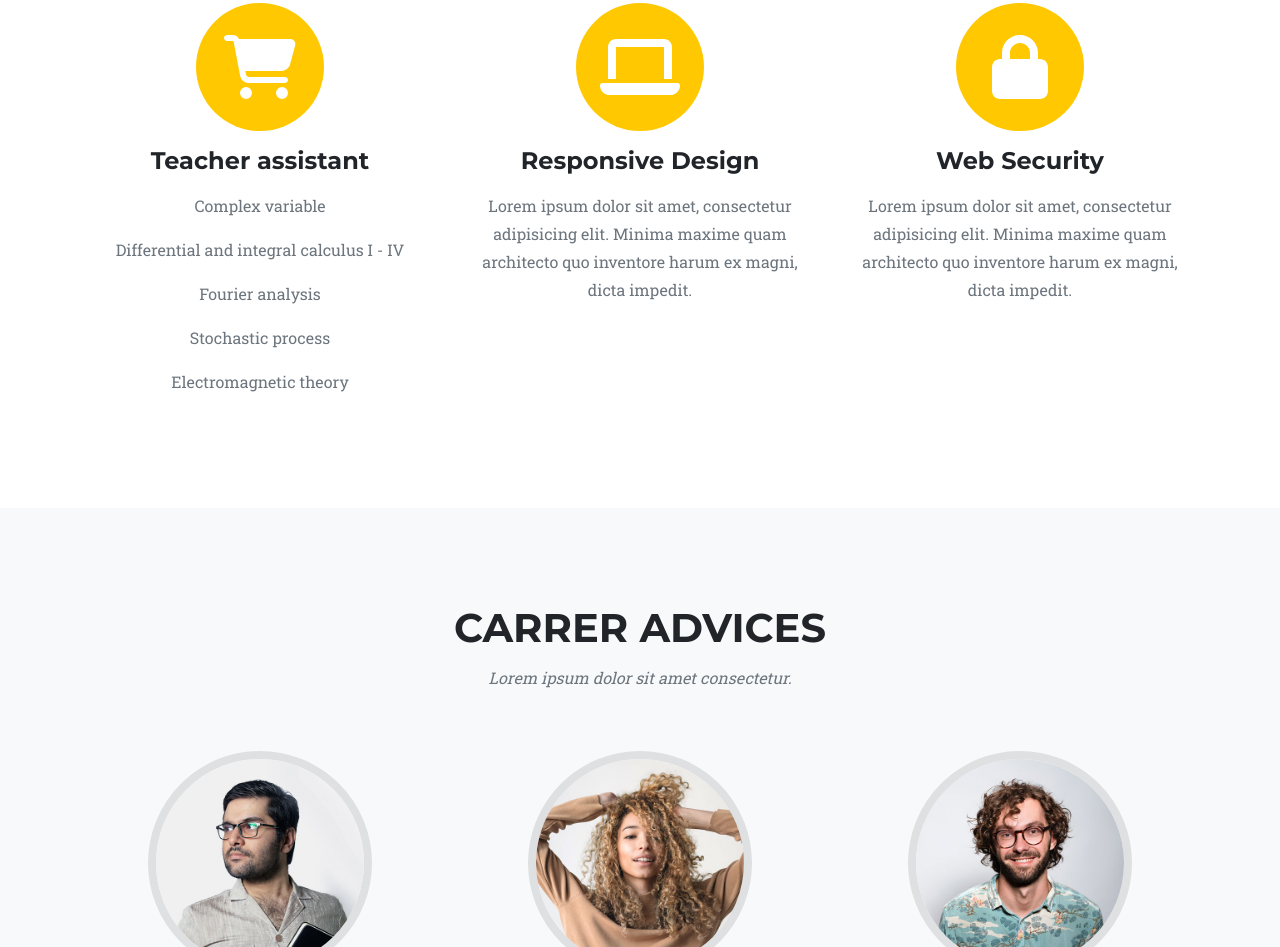
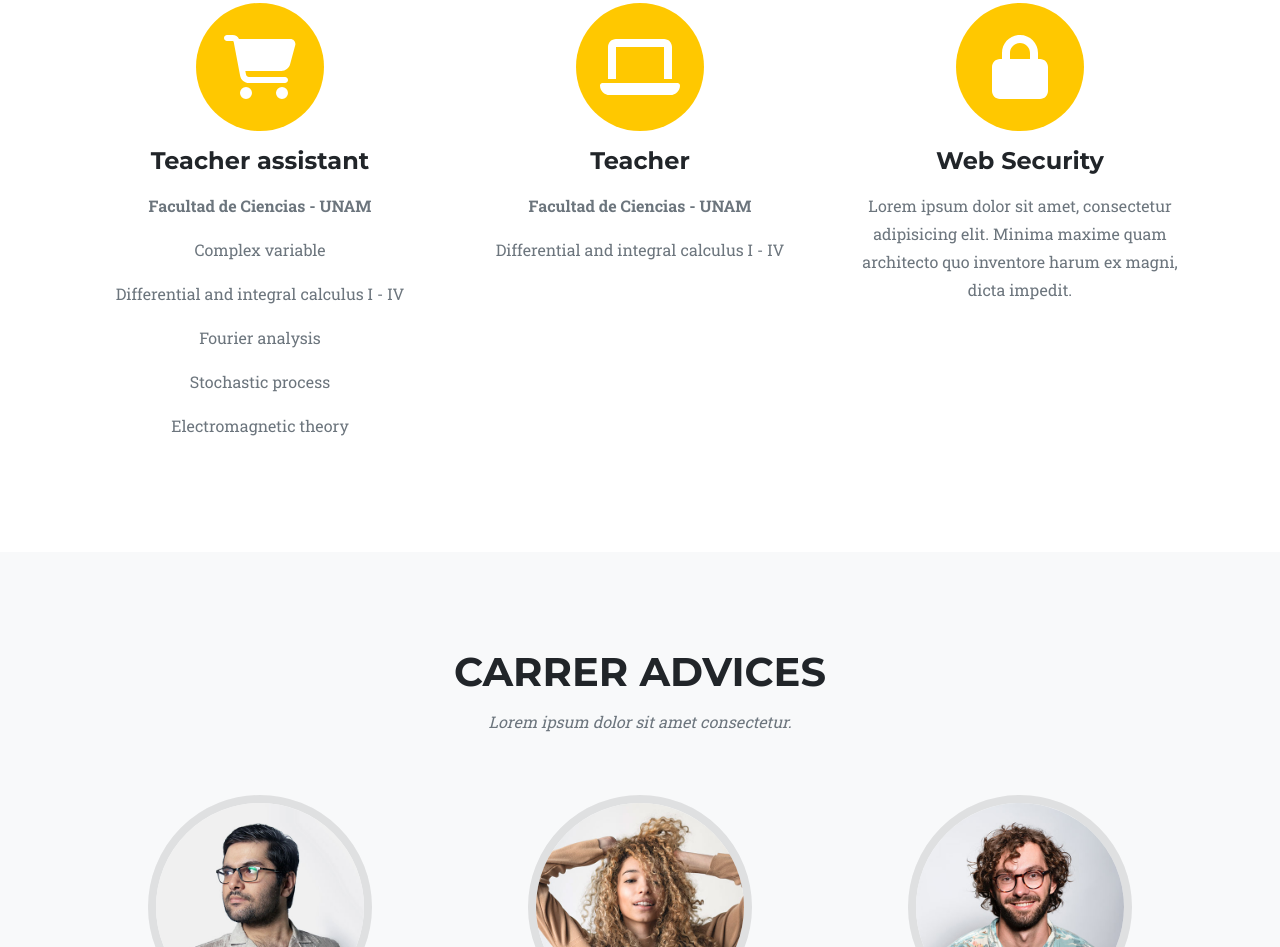
Before and after one commit to lmm-ciencias/lmm-ciencias.github.io, a plain HTML site: page index.html in a window 1280 px wide. Shown: the part 4570-5517 px from the top of the page. Drawn offline with nearby package versions, Linux system fonts and the light colour scheme.

Commit message:
Update index.html

```diff
--- a/index.html
+++ b/index.html
@@ -282,6 +282,7 @@
                             <i class="fas fa-shopping-cart fa-stack-1x fa-inverse"></i>
                         </span>
                         <h4 class="my-3">Teacher assistant </h4>
+                         <p class="text-muted"><b>  Facultad de Ciencias - UNAM</b></p>
                         <p class="text-muted"> Complex variable </p>
                         <p class="text-muted"> Differential and integral calculus I - IV </p>
                         <p class="text-muted"> Fourier analysis </p>
@@ -294,8 +295,9 @@
                             <i class="fas fa-circle fa-stack-2x text-primary"></i>
                             <i class="fas fa-laptop fa-stack-1x fa-inverse"></i>
                         </span>
-                        <h4 class="my-3">Responsive Design</h4>
-                        <p class="text-muted">Lorem ipsum dolor sit amet, consectetur adipisicing elit. Minima maxime quam architecto quo inventore harum ex magni, dicta impedit.</p>
+                        <h4 class="my-3">Teacher</h4>
+                         <p class="text-muted"><b>  Facultad de Ciencias - UNAM</b></p>
+                       <p class="text-muted"> Differential and integral calculus I - IV </p>
                     </div>
                     <div class="col-md-4">
                         <span class="fa-stack fa-4x">
```
